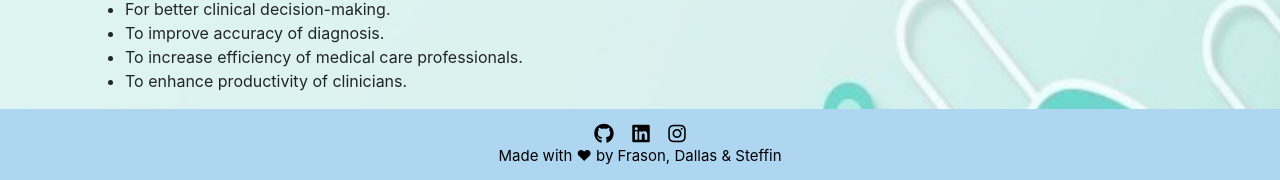
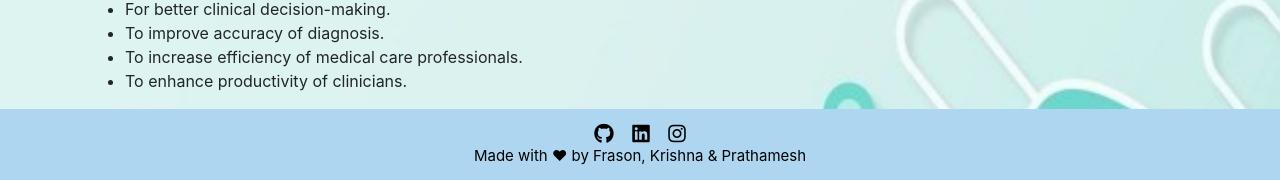
Before and after one commit to frason88/Medcare-MiniProject, a Flask app: page / in a window 1280 px wide. Shown: the part 832-1012 px from the top of the page. Run offline with Flask 2, Linux system fonts and the light colour scheme; some libraries are stand-ins or nearby versions.

Commit message:
Update home.html

```diff
--- a/template/home.html
+++ b/template/home.html
@@ -104,7 +104,7 @@
                <a target="_blank" href="https://www.linkedin.com/in/frason-f-3033b2137/"><i class="fab fa-linkedin fa-lg contact-icon"></i></a>
                <a target="_blank" href="https://www.instagram.com/tech.with.fun/"><i class="fab fa-instagram fa-lg contact-icon"></i></a>
            </div>
-           <p class='footer-description'><b>Made with ❤ by Frason, Dallas & Steffin</b></p>
+           <p class='footer-description'><b>Made with ❤ by Frason, Krishna & Prathamesh</b></p>
        </div>
 </body>
 </html>
```
